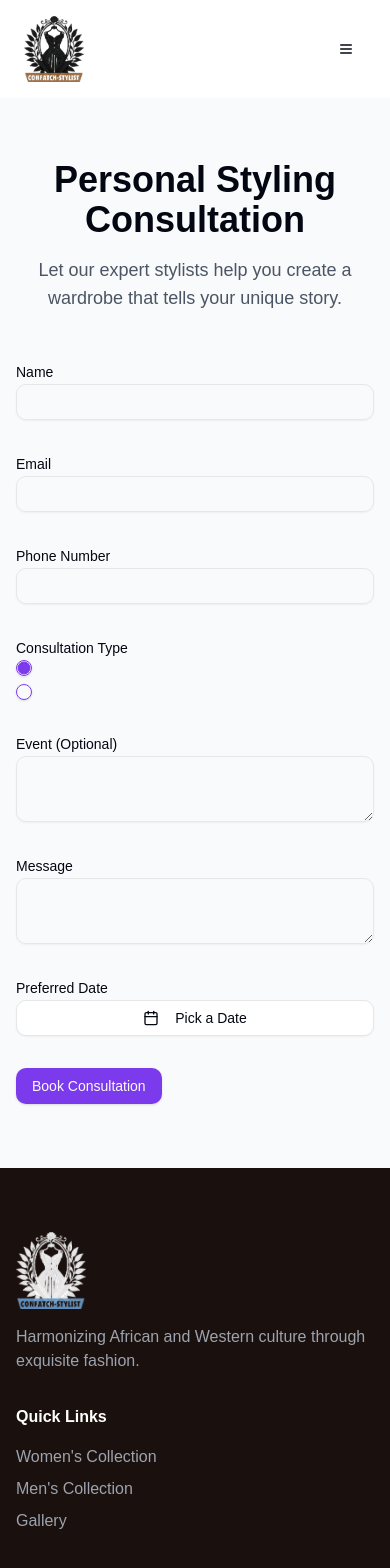
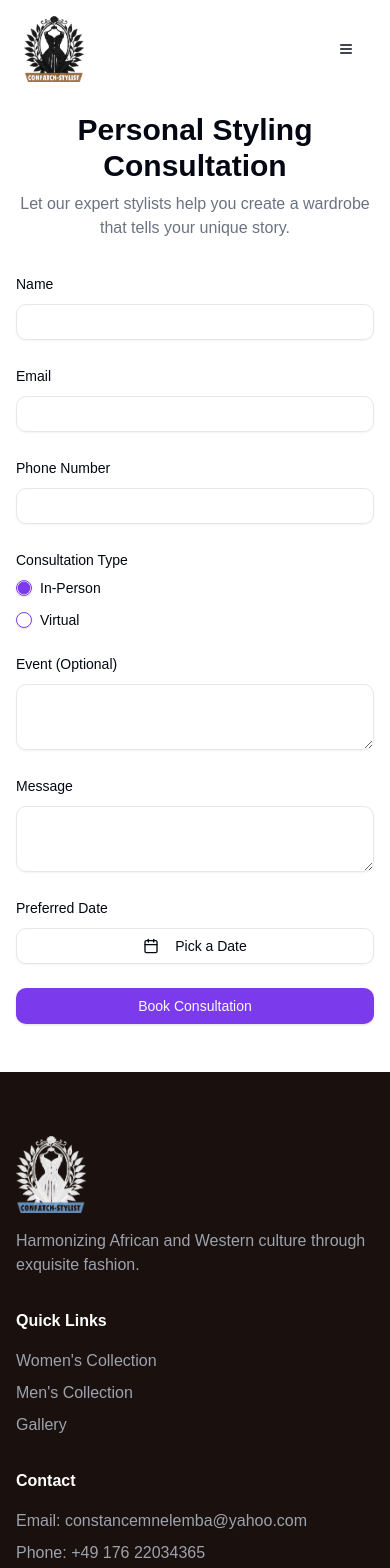
Before and after one commit to GeoffreyPaul3/confatch-stylist, a Next.js app: page /consultation in a window 390 px wide. Shown: the top 1568 px of the page. Built offline with nearby package versions, Linux system fonts and the light colour scheme.

Commit message:
Refactor consultation form layout and improve accessibility; update styles and structure for better user experience

```diff
--- a/app/consultation/page.tsx
+++ b/app/consultation/page.tsx
@@ -6,13 +6,13 @@ import { Input } from "@/components/ui/input";
 import { Label } from "@/components/ui/label";
 import { Textarea } from "@/components/ui/textarea";
 import { RadioGroup, RadioGroupItem } from "@/components/ui/radio-group";
-import { CalendarIcon } from "lucide-react"; // Removed ArrowRight since it was not being used
+import { CalendarIcon } from "lucide-react";
 import { Popover, PopoverContent, PopoverTrigger } from "@/components/ui/popover";
 import { useToast } from "@/hooks/use-toast";
 import { DayPicker } from "react-day-picker";
 
 export default function Consultation() {
-  const [date, setDate] = useState<Date | undefined>(undefined); // Change to undefined to avoid `null` assignment issue
+  const [date, setDate] = useState<Date | undefined>(undefined);
   const [name, setName] = useState("");
   const [email, setEmail] = useState("");
   const [phone, setPhone] = useState("");
@@ -47,11 +47,10 @@ export default function Consultation() {
           title: "Consultation Booked",
           description: "You'll receive a confirmation email shortly.",
         });
-        // Reset form
         setName("");
         setEmail("");
         setPhone("");
-        setDate(undefined); // Reset to undefined instead of null
+        setDate(undefined);
         setConsultationType("in-person");
         setEvent("");
         setMessage("");
@@ -69,103 +68,130 @@ export default function Consultation() {
   };
 
   return (
-    <main className="pt-24">
-      <section className="py-16 px-4 bg-gray-50">
-        <div className="max-w-4xl mx-auto">
-          <div className="text-center mb-12">
-            <h1 className="text-4xl font-bold mb-4">Personal Styling Consultation</h1>
-            <p className="text-lg text-gray-600">
+    <main className="pt-16 sm:pt-24">
+      <section className="py-12 sm:py-16 px-4 bg-white">
+        <div className="max-w-3xl mx-auto">
+          <div className="text-center mb-8 sm:mb-12">
+            <h1 className="text-3xl sm:text-4xl font-bold mb-2 sm:mb-4">
+              Personal Styling Consultation
+            </h1>
+            <p className="text-md sm:text-lg text-muted-foreground">
               Let our expert stylists help you create a wardrobe that tells your unique story.
             </p>
           </div>
 
-          <form onSubmit={handleSubmit} className="space-y-8">
+          <form onSubmit={handleSubmit} className="space-y-6 sm:space-y-8">
             {/* Name Field */}
             <div>
-              <Label htmlFor="name">Name</Label>
+              <Label htmlFor="name" className="block text-sm font-medium leading-6">
+                Name
+              </Label>
               <Input
                 id="name"
                 value={name}
                 onChange={(e) => setName(e.target.value)}
                 required
+                className="mt-2"
               />
             </div>
 
             {/* Email Field */}
             <div>
-              <Label htmlFor="email">Email</Label>
+              <Label htmlFor="email" className="block text-sm font-medium leading-6">
+                Email
+              </Label>
               <Input
                 id="email"
                 value={email}
                 onChange={(e) => setEmail(e.target.value)}
                 type="email"
                 required
+                className="mt-2"
               />
             </div>
 
             {/* Phone Field */}
             <div>
-              <Label htmlFor="phone">Phone Number</Label>
+              <Label htmlFor="phone" className="block text-sm font-medium leading-6">
+                Phone Number
+              </Label>
               <Input
                 id="phone"
                 value={phone}
                 onChange={(e) => setPhone(e.target.value)}
                 required
+                className="mt-2"
               />
             </div>
 
             {/* Consultation Type Radio Group */}
             <div>
-              <Label>Consultation Type</Label>
-              <RadioGroup value={consultationType} onValueChange={setConsultationType}>
-                <RadioGroupItem value="in-person">
-                  <Label>In-Person</Label>
-                </RadioGroupItem>
-                <RadioGroupItem value="virtual">
-                  <Label>Virtual</Label>
-                </RadioGroupItem>
+              <Label className="block text-sm font-medium leading-6">Consultation Type</Label>
+              <RadioGroup
+                value={consultationType}
+                onValueChange={setConsultationType}
+                className="mt-2 space-y-2"
+              >
+                <div className="flex items-center space-x-2">
+                  <RadioGroupItem value="in-person" id="in-person" />
+                  <Label htmlFor="in-person">In-Person</Label>
+                </div>
+                <div className="flex items-center space-x-2">
+                  <RadioGroupItem value="virtual" id="virtual" />
+                  <Label htmlFor="virtual">Virtual</Label>
+                </div>
               </RadioGroup>
             </div>
 
             {/* Event Description */}
             <div>
-              <Label htmlFor="event">Event (Optional)</Label>
+              <Label htmlFor="event" className="block text-sm font-medium leading-6">
+                Event (Optional)
+              </Label>
               <Textarea
                 id="event"
                 value={event}
                 onChange={(e) => setEvent(e.target.value)}
+                className="mt-2"
               />
             </div>
 
             {/* Message */}
             <div>
-              <Label htmlFor="message">Message</Label>
+              <Label htmlFor="message" className="block text-sm font-medium leading-6">
+                Message
+              </Label>
               <Textarea
                 id="message"
                 value={message}
                 onChange={(e) => setMessage(e.target.value)}
                 required
+                className="mt-2"
               />
             </div>
 
             {/* Calendar */}
             <div>
-              <Label htmlFor="date">Preferred Date</Label>
+              <Label htmlFor="date" className="block text-sm font-medium leading-6">
+                Preferred Date
+              </Label>
               <Popover>
                 <PopoverTrigger asChild>
-                  <Button variant="outline" className="w-full">
+                  <Button variant="outline" className="w-full mt-2">
                     <CalendarIcon className="mr-2 h-4 w-4" />
                     {formattedDate || "Pick a Date"}
                   </Button>
                 </PopoverTrigger>
-                <PopoverContent>
-                  {/* Updated to onDayClick instead of onDateChange */}
+                <PopoverContent className="p-2">
                   <DayPicker selected={date} onDayClick={setDate} />
                 </PopoverContent>
               </Popover>
             </div>
 
-            <Button type="submit">Book Consultation</Button>
+            {/* Submit Button */}
+            <Button type="submit" className="w-full sm:w-auto">
+              Book Consultation
+            </Button>
           </form>
         </div>
       </section>
```
